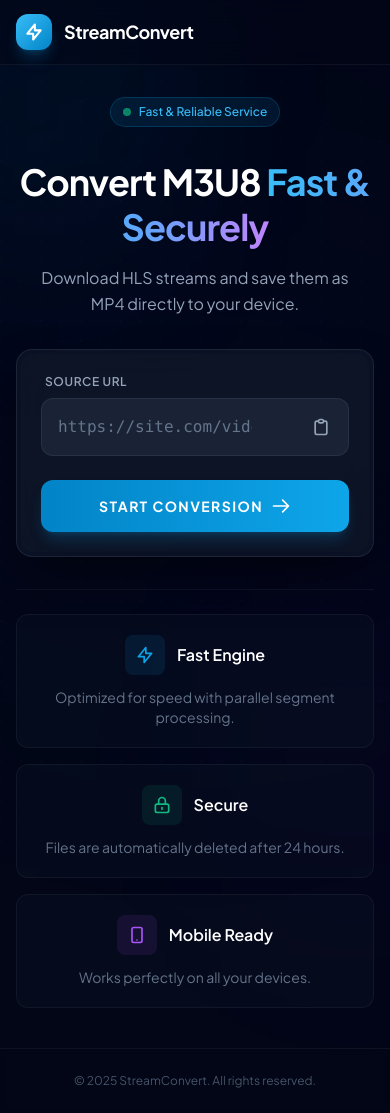
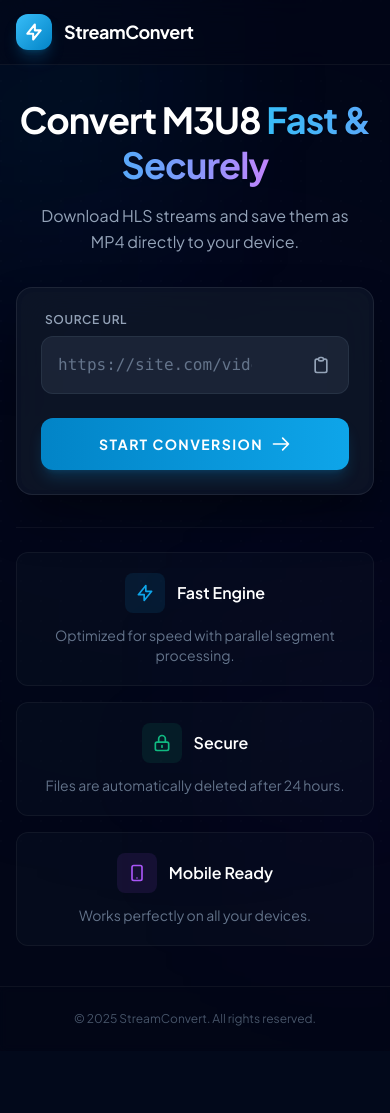
Before and after one commit to luzyver/Fetchly, a Flask app: page / in a window 390 px wide. After the commit the page ends 1026 px from the top, so only its background shows below. Run offline with Flask 3, Linux system fonts and the light colour scheme; some libraries are stand-ins or nearby versions.

Commit message:
style(ui): Remove Pro badge and service status indicator from header
- Remove "Pro" badge from navigation header
- Remove "Fast & Reliable Service" status indicator from hero section
- Simplify header branding by removing unnecessary visual elements
- Streamline hero section layout for cleaner presentation

```diff
--- a/templates/index.html
+++ b/templates/index.html
@@ -37,7 +37,6 @@
                         </svg>
                     </div>
                     <span class="text-lg font-bold text-white tracking-tight">StreamConvert</span>
-                    <span class="hidden sm:inline-flex px-2 py-0.5 text-[10px] font-bold uppercase tracking-wider bg-brand-500/10 text-brand-400 rounded-full border border-brand-500/20">Pro</span>
                 </div>
             </div>
         </div>
@@ -49,11 +48,6 @@
 
             <!-- Hero Section -->
             <div class="text-center space-y-4 pt-4 sm:pt-8 animate-fade-in">
-                <div class="inline-flex items-center gap-2 px-3 py-1.5 bg-brand-500/10 rounded-full border border-brand-500/20 mb-4">
-                    <span class="w-2 h-2 bg-emerald-500 rounded-full animate-pulse"></span>
-                    <span class="text-xs font-medium text-brand-400">Fast & Reliable Service</span>
-                </div>
-
                 <h1 class="text-4xl sm:text-5xl md:text-6xl font-bold tracking-tight text-white drop-shadow-sm leading-tight">
                     Convert M3U8 <br class="hidden sm:block" />
                     <span class="text-transparent bg-clip-text bg-gradient-to-r from-brand-400 via-blue-400 to-purple-400">Fast & Securely</span>
```
